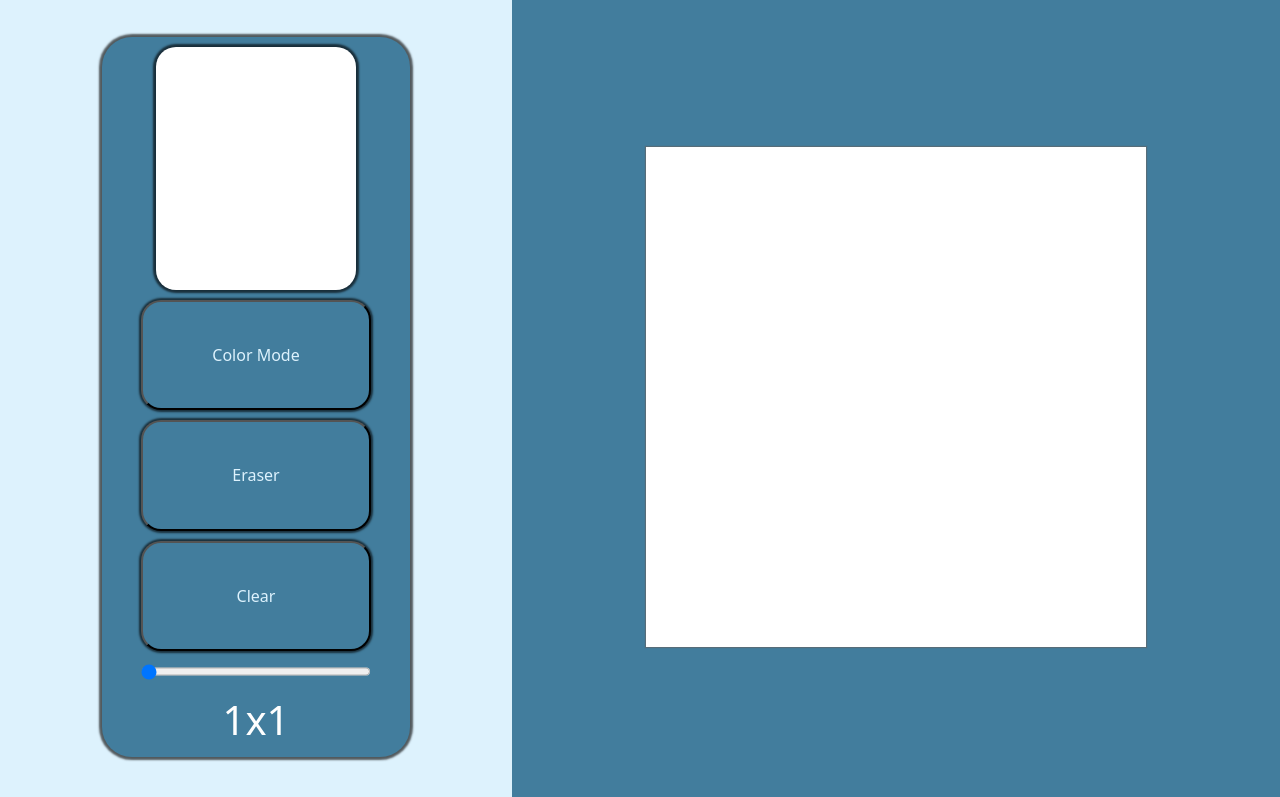
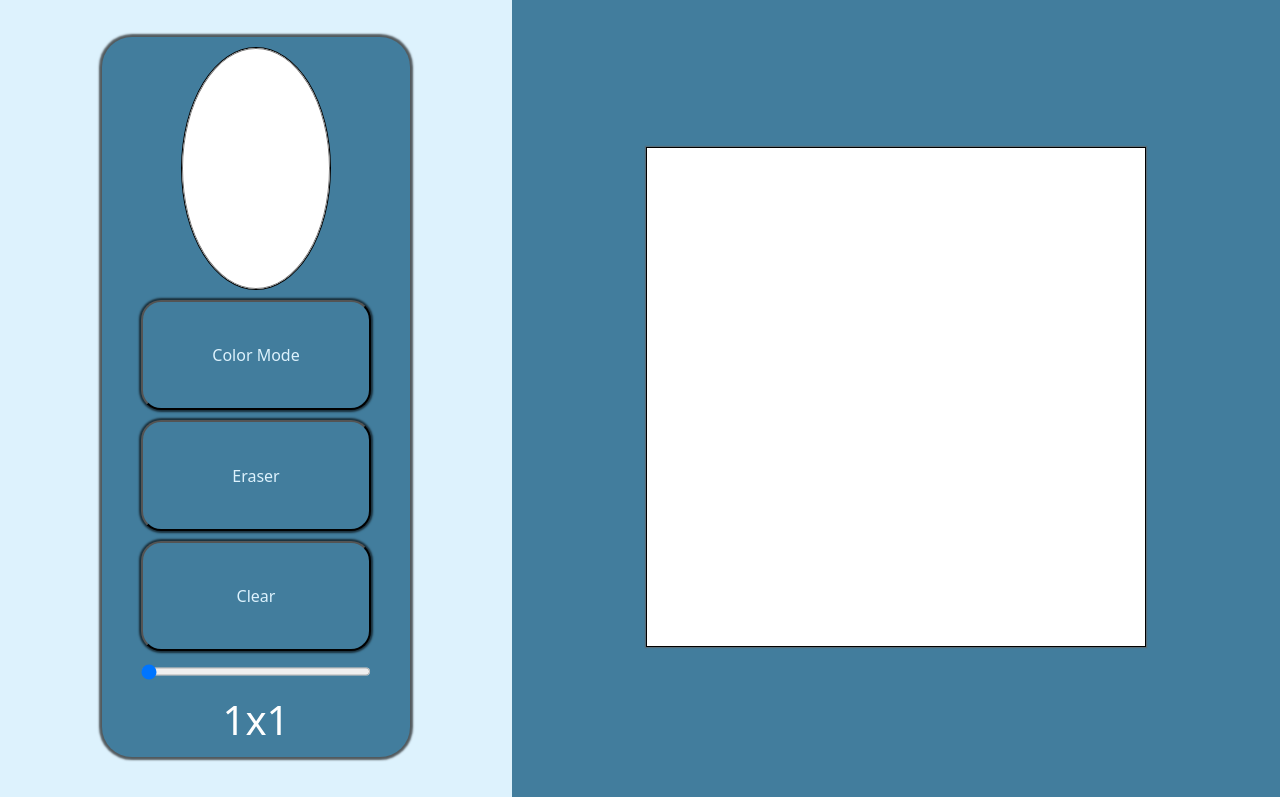
Before and after one commit to exile213/Etch-a-Sketch, a plain HTML site: page index.htm in a window 1280 px wide. Shown: the part 88-885 px from the top of the page. Drawn offline with Linux system fonts and the light colour scheme.

Commit message:
Add html Color box, with css

```diff
--- a/index.htm
+++ b/index.htm
@@ -12,7 +12,7 @@
     <!--Left sidecontaining color options and grid sliders-->
     <div class="leftSide">
         <div class="leftContainer">
-            <div class="colorBox"></div>
+            <input type="color" class="colorBox" value="#FFFFFF">
             <button id ="try">Color Mode</button>
             <button>Eraser</button>
             <button>Clear</button>
@@ -23,7 +23,9 @@
 
     <!--Sketching grid side-->
     <div class="rightSide">
-        <div class="rightContainer" id="rightContainer"></div>
+        <div class="rightContainer" id="rightContainer">
+            <div class="gridBox"></div>
+        </div>
     </div>
 </div>
 <script src="script.js"></script>
--- a/styles.css
+++ b/styles.css
@@ -54,13 +54,24 @@ body {
 }
 
 .colorBox{
-    width:200px;
+    width:150px;
     height:50%;
-    background: white;
-    border-radius: 20px;
-    box-shadow: 0px 0px 2px 3px rgba(0, 0, 0, 0.627);
+
 }
 
+/*Removes the border for the color input*/
+input[type="color"] {
+    border-radius: 100%;
+    padding: 0;
+}
+input[type="color"]::-webkit-color-swatch-wrapper {
+    padding: 0;
+}
+input[type="color"]::-webkit-color-swatch {
+    border-radius: 100%;
+}
+
+/*-----------------------------*/
 button{
     width: 80%;
     height:20%;
@@ -77,9 +88,6 @@ button:hover{
     color:#427D9D;
 }
 
-.colorBox{
-    flex-grow: 1;
-}
 .rightSide{
     width: 60%;
     display: flex;
@@ -102,6 +110,9 @@ input{
     height:30px;
 }
 
+.gridBox{
+    border: solid 1px black;
+}
 .gridBox:hover{
     background:rgb(209, 208, 208);
 }
```
Also changed, not shown: script.js (+9 -3 lines).
